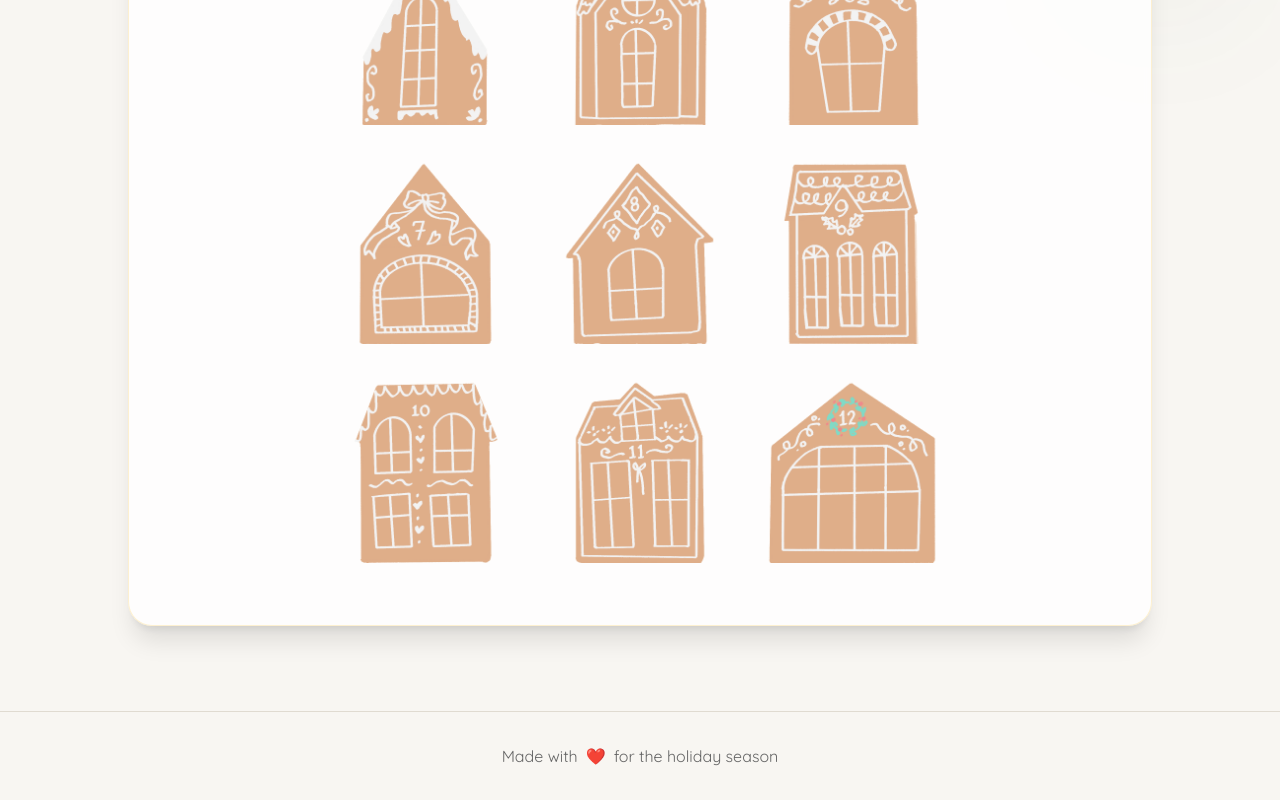
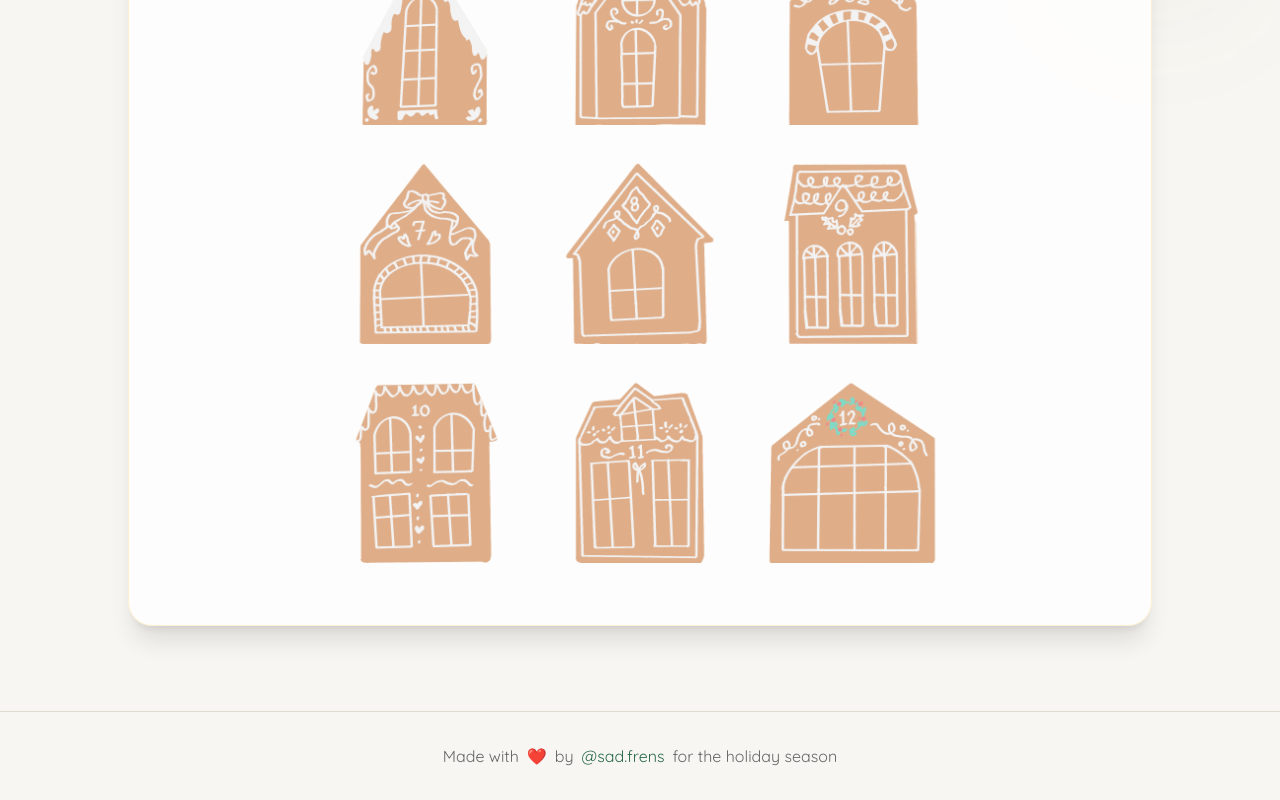
Before and after one commit to bu1bzy/gingerbreadadventcal, a React (Vite) app: page / in a window 1280 px wide. Shown: the part 706-1506 px from the top of the page. Built offline with nearby package versions, Linux system fonts and the light colour scheme; no server answers; the HTML template or start-up script is replaced by a standard one; a web font is replaced by a local one.

Commit message:
Add handle

```diff
--- a/src/pages/Index.tsx
+++ b/src/pages/Index.tsx
@@ -138,7 +138,16 @@ Doors unlock at midnight!</p>
       {/* Footer */}
       <footer className="relative z-20 py-8 text-center text-muted-foreground font-body border-t border-border">
         <p className="flex items-center justify-center gap-2">
-          Made with <span className="text-christmas-red">❤️</span> for the holiday season
+          Made with <span className="text-christmas-red">❤️</span> by
+          <a
+            href="https://instagram.com/sad.frens"
+            target="_blank"
+            rel="noopener noreferrer"
+            className="text-christmas-green hover:underline"
+          >
+            @sad.frens
+          </a>
+          for the holiday season
         </p>
       </footer>
     </div>;
```
